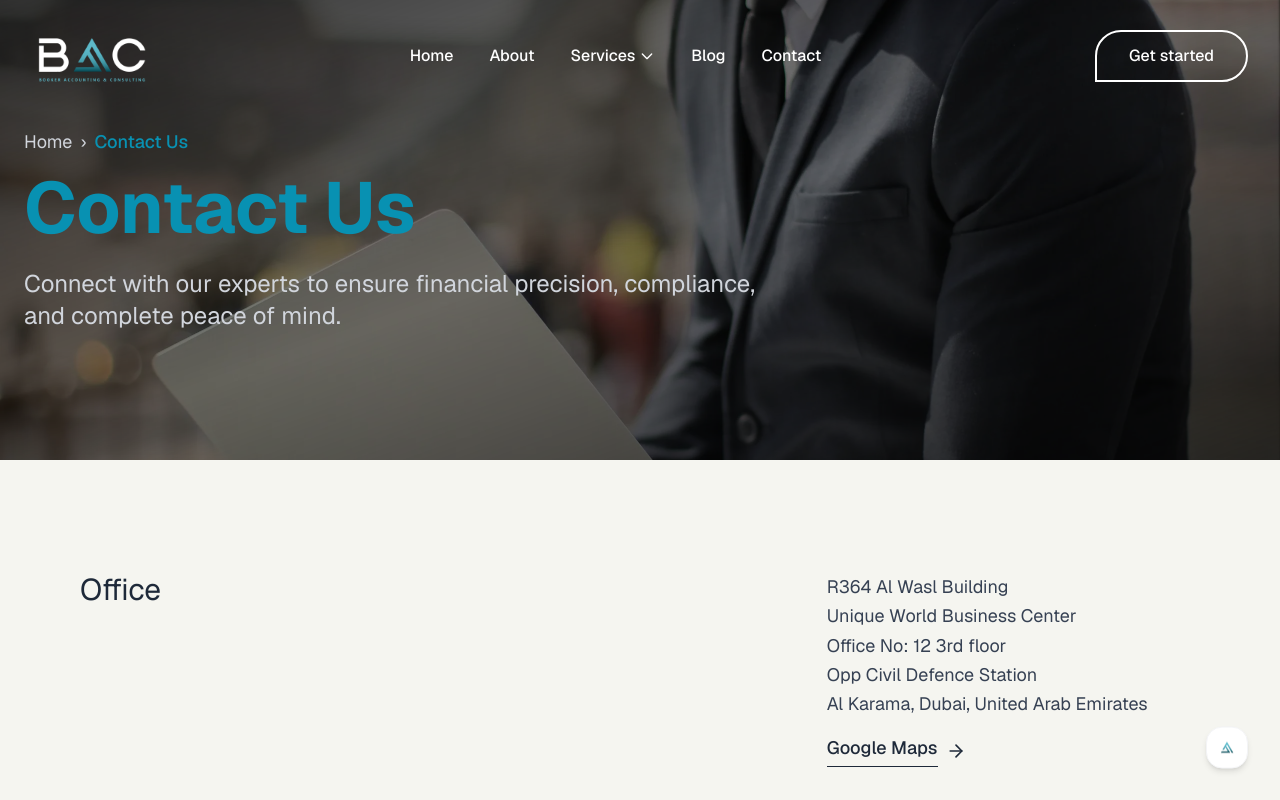
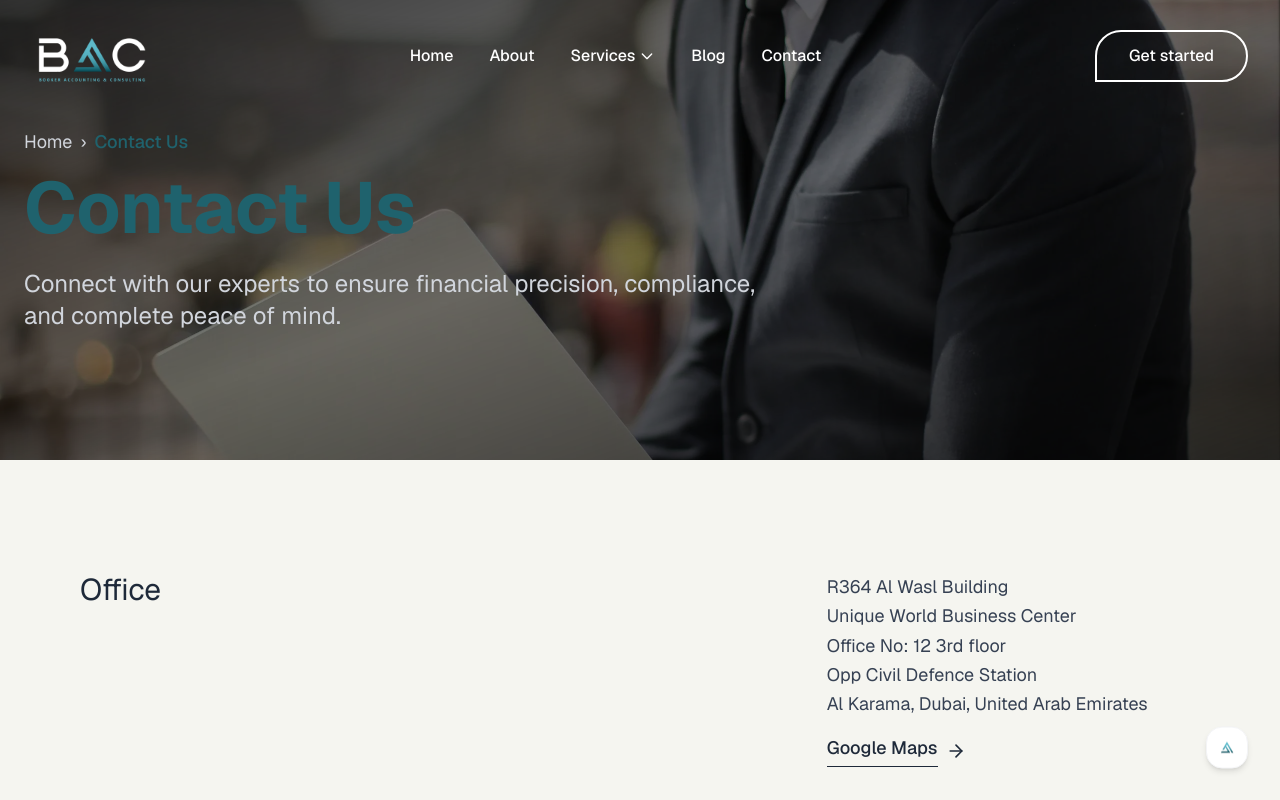
Before and after one commit to ajinas001/Booker_Accounting, a Next.js app: page /contact in a window 1280 px wide. Shown: the top 800 px of the page. Built offline with nearby package versions, Linux system fonts and the light colour scheme.

Commit message:
updated location

```diff
--- a/src/app/contact/page.jsx
+++ b/src/app/contact/page.jsx
@@ -151,7 +151,7 @@ export default function ContactPage() {
 
                 {/* Google Maps Link */}
                 <Link
-                  href="https://www.google.com/maps?q=25.2048493,55.2707828"
+                  href="https://www.google.com/maps?q=25.2474167,55.3088056"
                   target="_blank"
                   className="flex items-center text-gray-800 font-medium mt-4 group w-fit"
                 >
@@ -160,6 +160,7 @@ export default function ContactPage() {
                   </span>
                   <ArrowRight className="w-5 h-5 ml-2 group-hover:translate-x-1 transition-transform" />
                 </Link>
+
 
               </div>
             </div>
@@ -345,6 +346,6 @@ export default function ContactPage() {
       <ScrollToTop />
       {/* --- FOOTER --- */}
       <Footer />
-    </div>
-  );
+    </div>
+  );
 }
--- a/src/app/globals.css
+++ b/src/app/globals.css
@@ -18,7 +18,7 @@
   --font-mono: var(--font-geist-mono);
   --color-primary-black: #0d1a20;
   /* --color-primary: #f9f9f9; */
-  --color-textsecondary: #0891b2;
+  --color-textsecondary: #1f626d;
   --color-primary: #f5f5f0;
   --color-secondary: #1c5e6a;
 
```
Also changed, not shown: src/components/Whychoose.jsx (line endings or trailing spaces).
